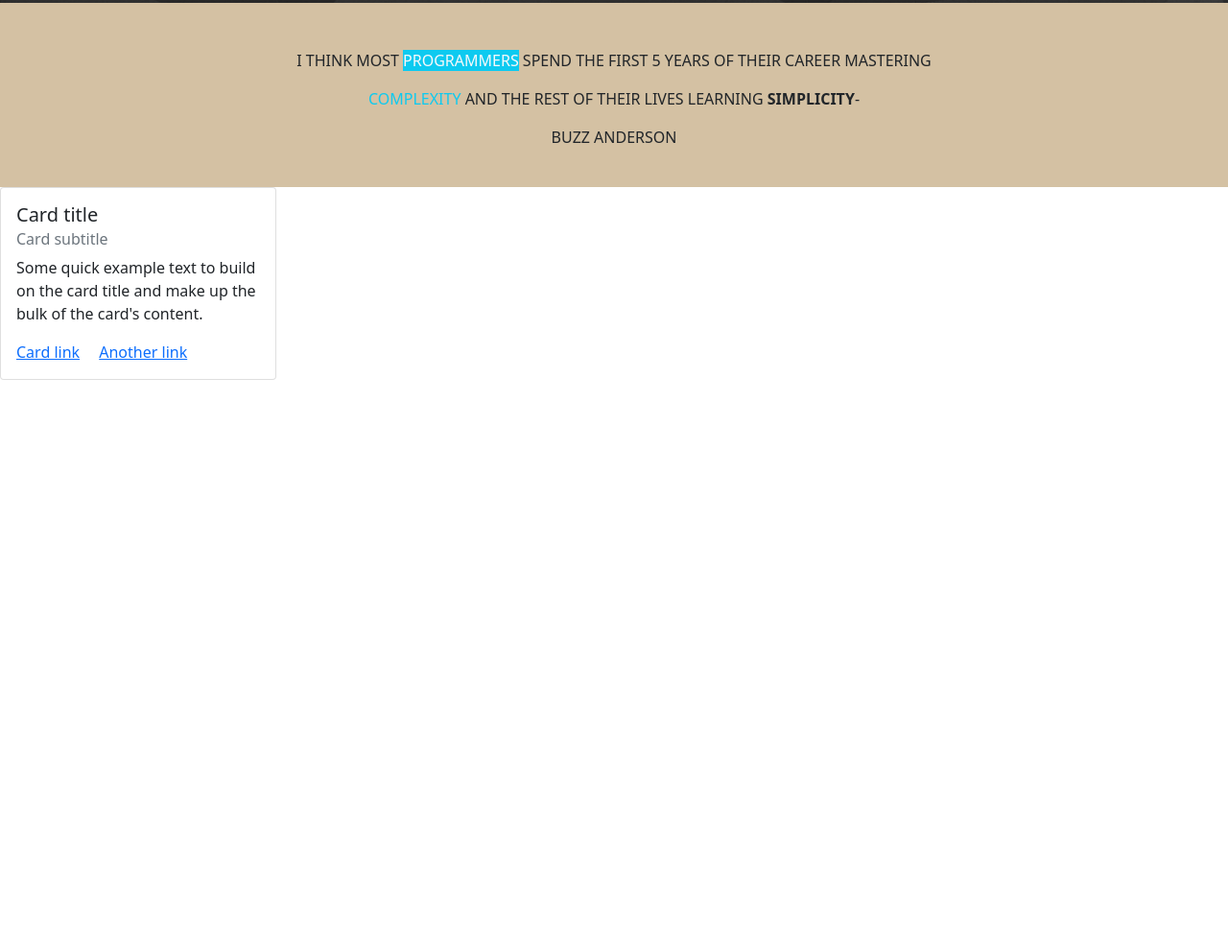
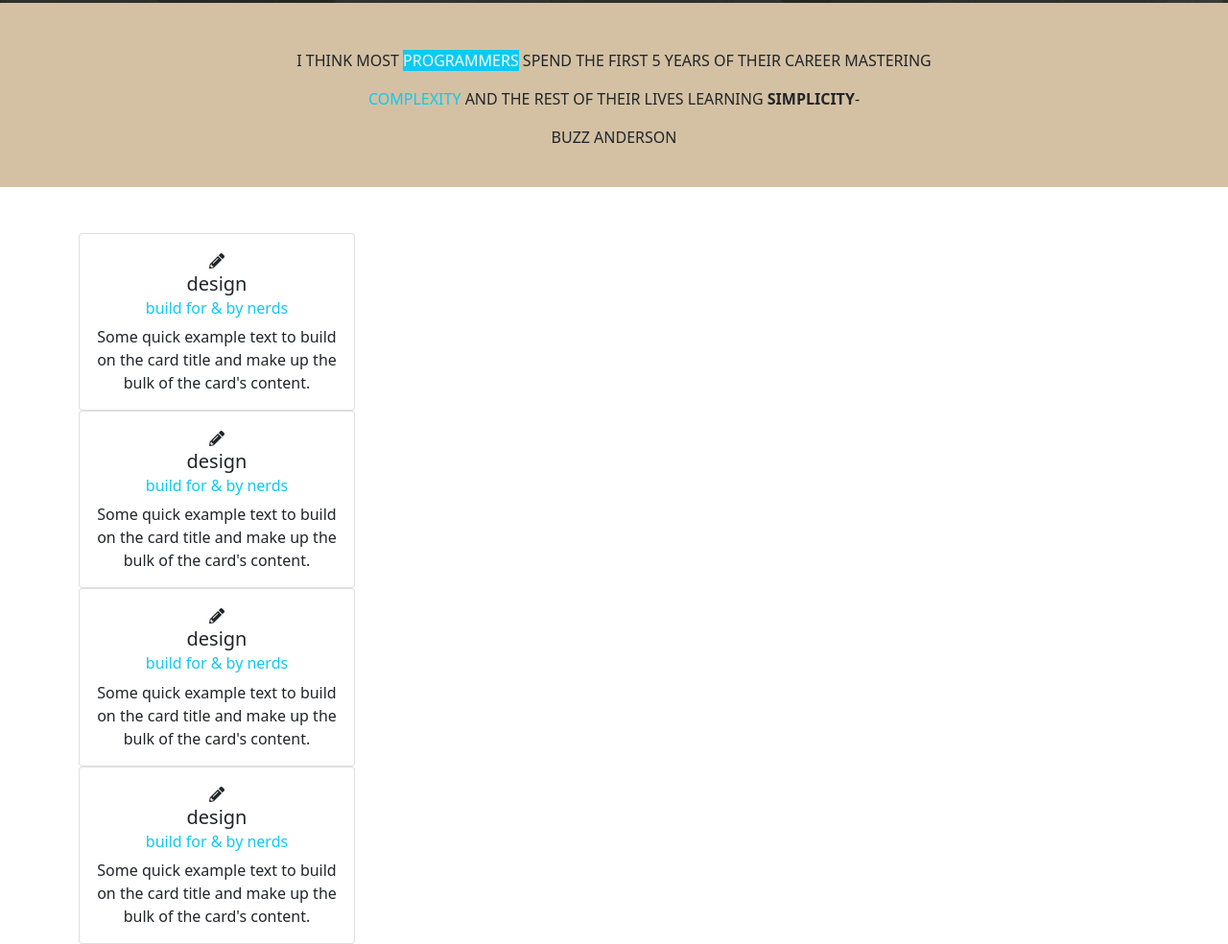
Before and after one commit to d8gaut/flati_bootstrap, a website: page index.html in a window 1280 px wide. Shown: the part 345-1329 px from the top of the page at 96% size. Before the commit the page ends 800 px from the top, so only its background shows below. Drawn offline with nearby package versions, Linux system fonts and the light colour scheme.

Commit message:
carte_en_cours

```diff
--- a/index.html
+++ b/index.html
@@ -57,16 +57,38 @@
         </div>
 
         <!-- carte -->
-
-        <div class="card" style="width: 18rem;">
-            <div class="card-body">
-              <h5 class="card-title">Card title</h5>
-              <h6 class="card-subtitle mb-2 text-muted">Card subtitle</h6>
-              <p class="card-text">Some quick example text to build on the card title and make up the bulk of the card's content.</p>
-              <a href="#" class="card-link">Card link</a>
-              <a href="#" class="card-link">Another link</a>
+        <div class="container mt-5">
+            <div class="card text-center" style="width: 18rem;">
+                <div class="card-body">
+                <i class="fas fa-pencil-alt" id="border border-solid 1px border-dark"></i>
+                <h5 class="card-title">design</h5>
+                <h6 class="card-subtitle mb-2  text-info">build for & by nerds</h6>
+                <p class="card-text">Some quick example text to build on the card title and make up the bulk of the card's content.</p>
+                </div>
             </div>
-          </div>
+            <div class="card text-center" style="width: 18rem;">
+                <div class="card-body">
+                <i class="fas fa-pencil-alt" id="border border-solid 1px border-dark"></i>
+                <h5 class="card-title">design</h5>
+                <h6 class="card-subtitle mb-2  text-info">build for & by nerds</h6>
+                <p class="card-text">Some quick example text to build on the card title and make up the bulk of the card's content.</p>
+                </div>
+            </div> <div class="card text-center" style="width: 18rem;">
+                <div class="card-body">
+                <i class="fas fa-pencil-alt" id="border border-solid 1px border-dark"></i>
+                <h5 class="card-title">design</h5>
+                <h6 class="card-subtitle mb-2  text-info">build for & by nerds</h6>
+                <p class="card-text">Some quick example text to build on the card title and make up the bulk of the card's content.</p>
+                </div>
+            </div> <div class="card text-center" style="width: 18rem;">
+                <div class="card-body">
+                <i class="fas fa-pencil-alt" id="border border-solid 1px border-dark"></i>
+                <h5 class="card-title">design</h5>
+                <h6 class="card-subtitle mb-2  text-info">build for & by nerds</h6>
+                <p class="card-text">Some quick example text to build on the card title and make up the bulk of the card's content.</p>
+                </div>
+            </div>
+        </div>
         <!--Script JS & Jquery-->
         <script src="https://code.jquery.com/jquery-3.5.1.slim.min.js" integrity="sha384-DfXdz2htPH0lsSSs5nCTpuj/zy4C+OGpamoFVy38MVBnE+IbbVYUew+OrCXaRkfj" crossorigin="anonymous"></script>
         <script src="https://cdn.jsdelivr.net/npm/popper.js@1.16.1/dist/umd/popper.min.js" integrity="sha384-9/reFTGAW83EW2RDu2S0VKaIzap3H66lZH81PoYlFhbGU+6BZp6G7niu735Sk7lN" crossorigin="anonymous"></script>            <script src="https://cdn.jsdelivr.net/npm/bootstrap@4.5.3/dist/js/bootstrap.min.js" integrity="sha384-w1Q4orYjBQndcko6MimVbzY0tgp4pWB4lZ7lr30WKz0vr/aWKhXdBNmNb5D92v7s" crossorigin="anonymous"></script>
```
